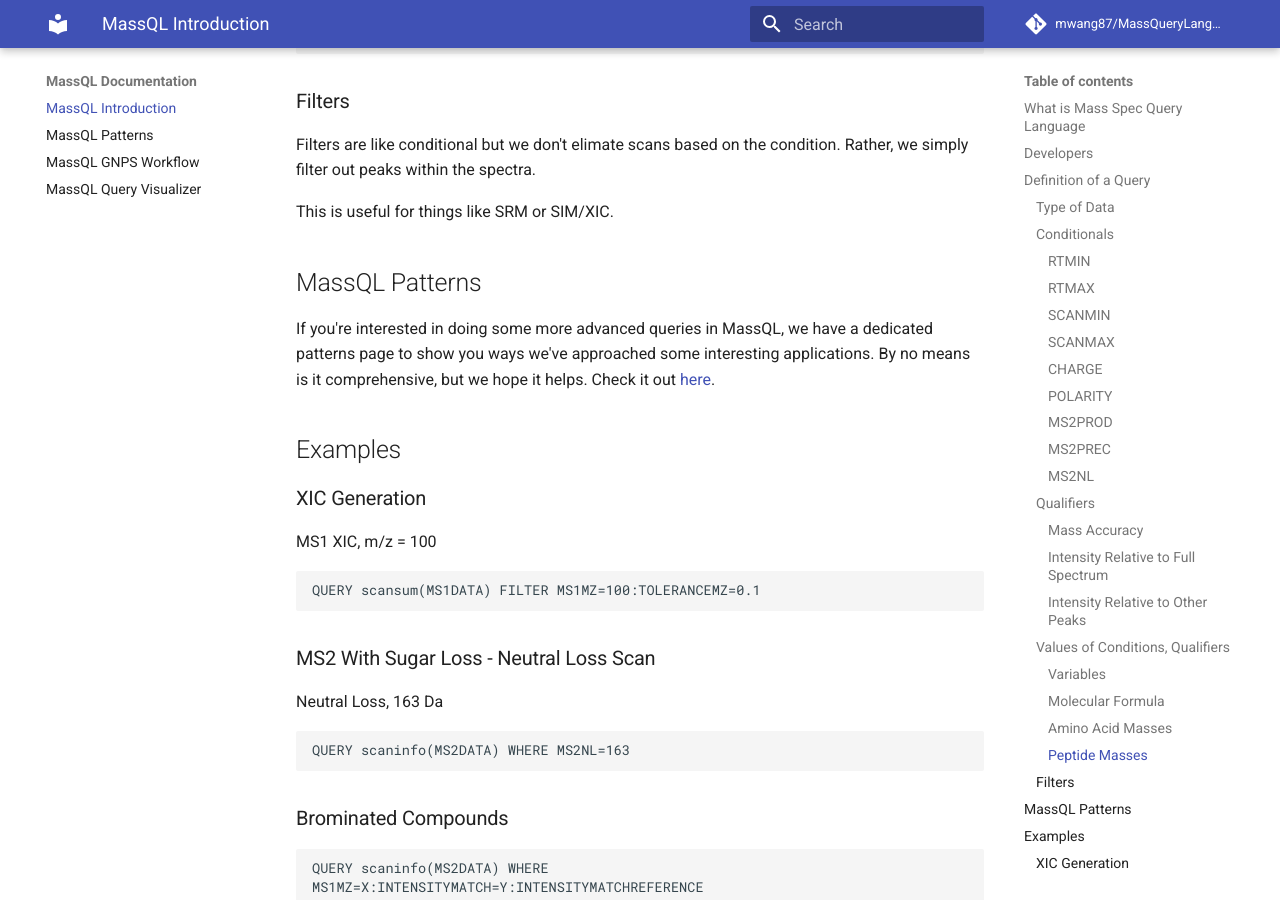
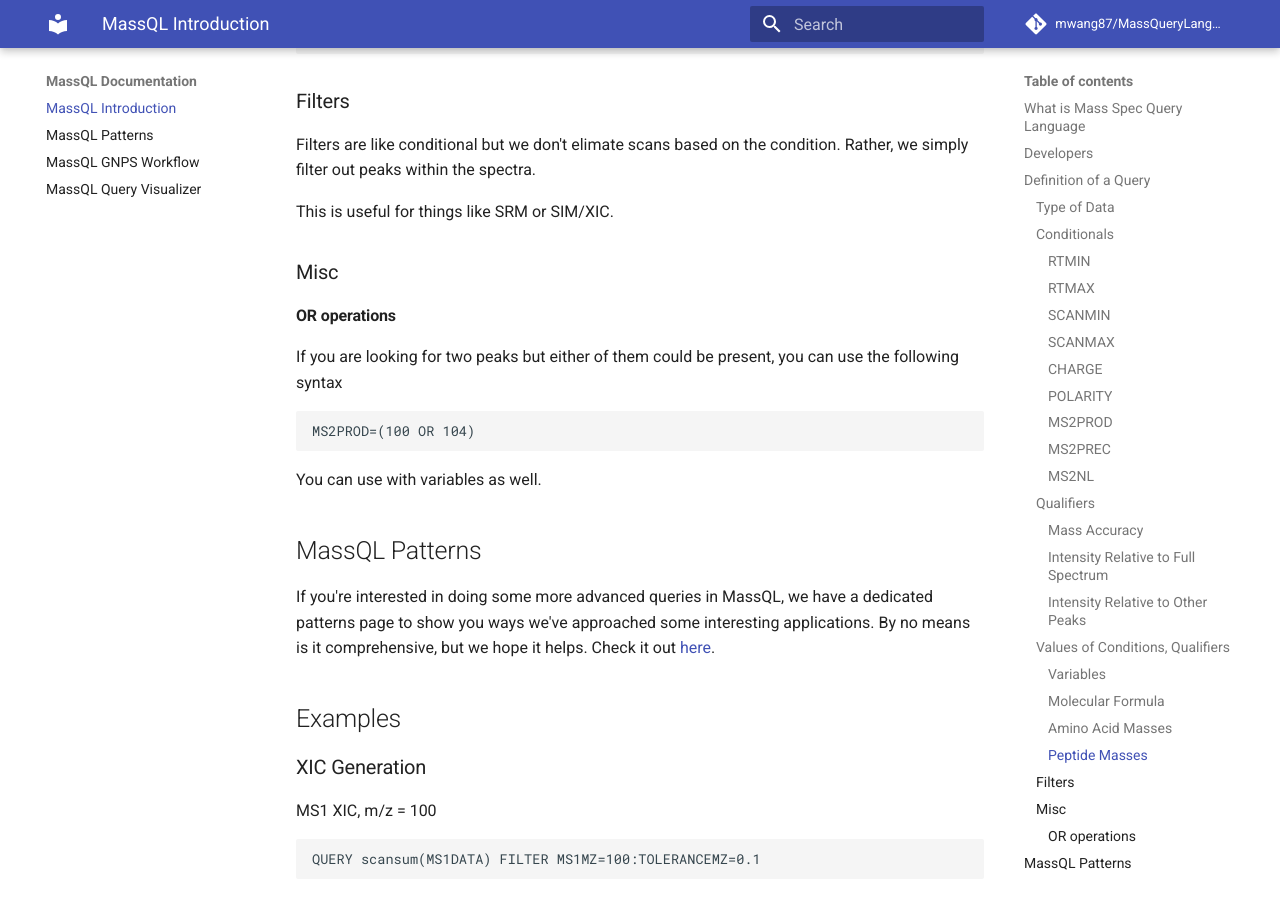
Before and after one commit to mwang87/MassQueryLanguage_Documentation, an MkDocs documentation site: the page built from docs/index.md, in a window 1280 px wide and 900 px high, scrolled down 5440 px. Built offline with MkDocs 1.6.1 and Material for MkDocs 9.7.7, drawn with Linux system fonts in a browser that asks for light colours; comment, search, counter and statistics services are not loaded.

Commit message:
adding or syntax

````diff
--- a/docs/index.md
+++ b/docs/index.md
@@ -237,12 +237,23 @@ MS2PROD=76.03930487103999
 ```
 
 
-
 ### Filters
 
 Filters are like conditional but we don't elimate scans based on the condition. Rather, we simply filter out peaks within the spectra.
 
 This is useful for things like SRM or SIM/XIC.
+
+### Misc
+
+#### OR operations
+
+If you are looking for two peaks but either of them could be present, you can use the following syntax
+
+```
+MS2PROD=(100 OR 104)
+```
+
+You can use with variables as well.
 
 ## MassQL Patterns
 
````
